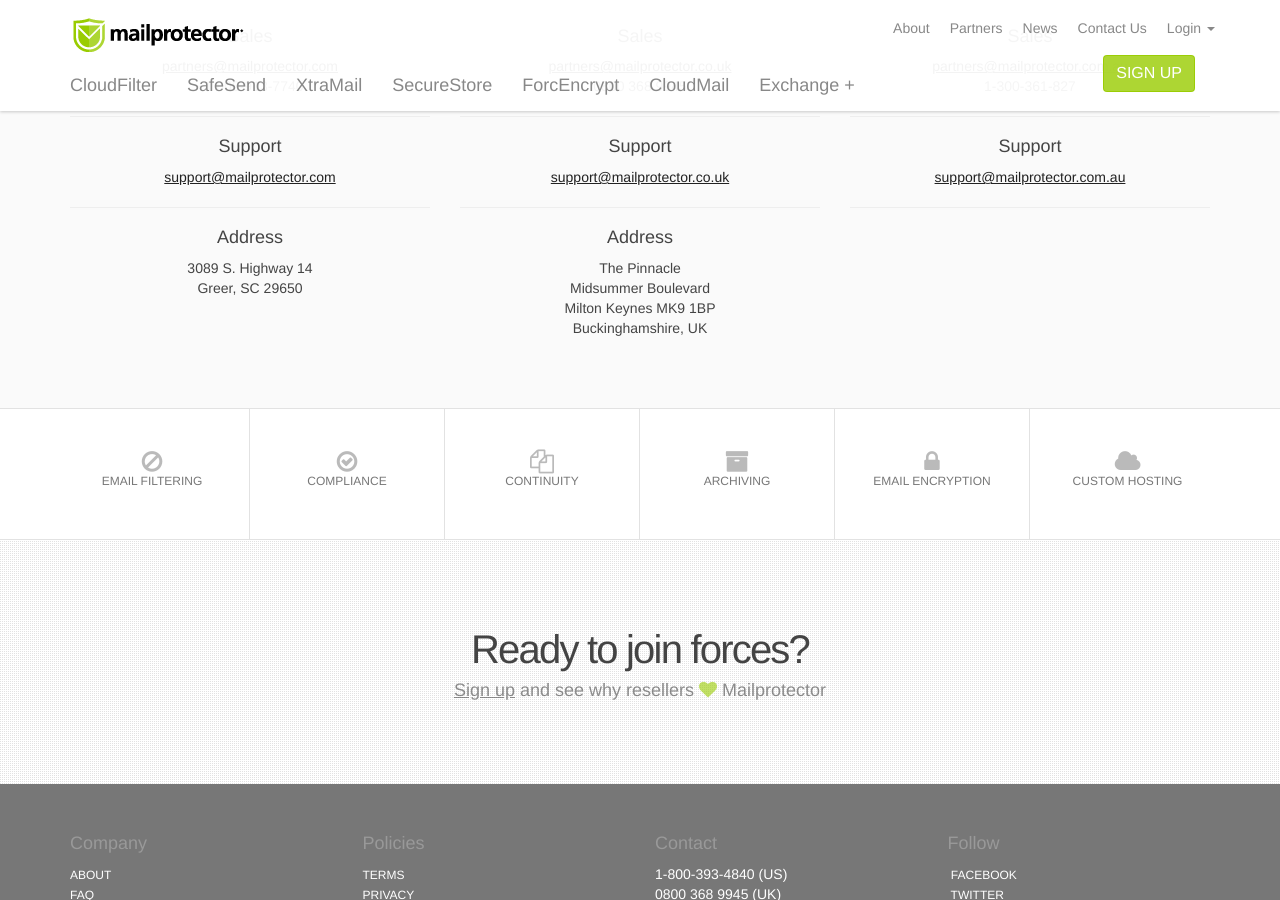
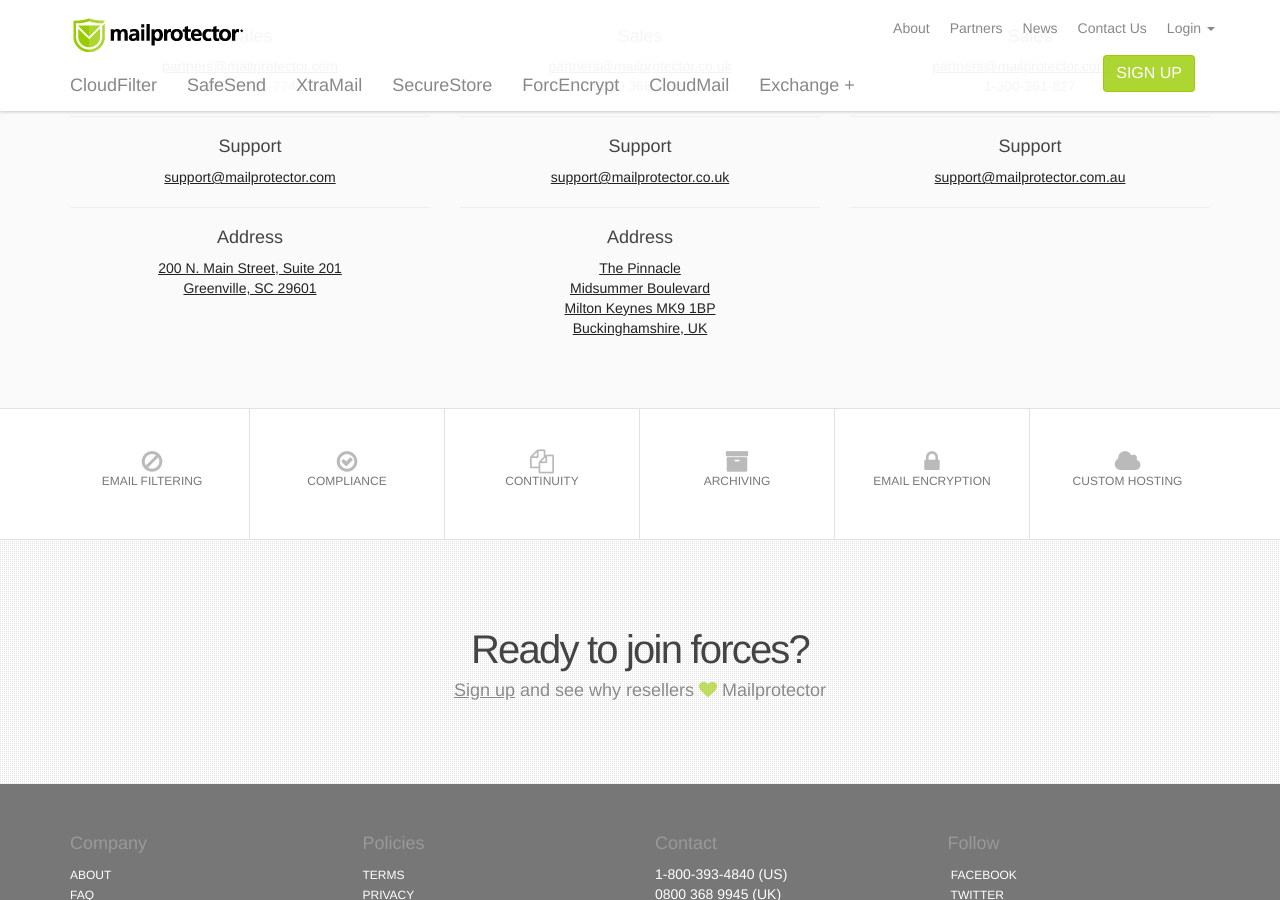
Before and after one commit to virtualconnect/mailprotector.com, a Jekyll site: the page built from contact/index.html, in a window 1280 px wide and 900 px high, scrolled down 668 px. Built offline with Jekyll 4.4.1, drawn with Linux system fonts in a browser that asks for light colours; nearby versions of some CDN libraries; some web fonts are replaced.

Commit message:
Address update and PD link
Added partner desk link to the top login nav, and also updated our
physical address in several places.

```diff
--- a/_includes/header.html
+++ b/_includes/header.html
@@ -19,6 +19,7 @@
                     <a href="#" class="dropdown-toggle" data-toggle="dropdown">Login <b class="caret"></b></a>
                     <ul class="dropdown-menu">
                         <li><a href="https://console.mailprotector.com">Console</a></li>
+						<li><a href="https://console.mailprotector.com/partners">Partner Desk</a></li>
                         <li><a href="https://cloudmail.mailprotector.com">CloudMail</a></li>
                         <li><a href="https://xtramail.mailprotector.com">XtraMail</a></li>
                     </ul>
--- a/_includes/post-footer.html
+++ b/_includes/post-footer.html
@@ -6,8 +6,8 @@
 			<i class="fa fa-user"></i> <b>Amy Wright</b><br>
 			+ 1-864-288-9595<br>
 			Mailprotector<br>
-			3089 South Highway 14<br>
-			Greer, SC 20960
+			200 N. Main Street, Suite 201<br>
+			Greenville, SC 29601
 		</p>
 	</div>
 
--- a/contact/index.html
+++ b/contact/index.html
@@ -41,7 +41,7 @@ body_class: contact
                                <hr>
                 <h4 class="text-center">Address</h4>
                 <ul class="list-unstyled text-center">
-                <li>3089 S. Highway 14<br>Greer, SC 29650</li>
+                <li><a href="https://goo.gl/maps/aihtr" target="_blank" class="underline">200 N. Main Street, Suite 201<br>Greenville, SC 29601</a></li>
                 </ul>
 
             </div>
@@ -69,10 +69,10 @@ body_class: contact
                 <h4 class="text-center">Address</h4>
                 <ul class="list-unstyled text-center">
                     <li>
-                        The Pinnacle<br>
+                        <a href="https://goo.gl/maps/crufl" target=_blank" class="underline">The Pinnacle<br>
                         Midsummer Boulevard<br>
                         Milton Keynes MK9 1BP<br>
-                        Buckinghamshire, UK<br>
+                        Buckinghamshire, UK<br></a>
                     </li>
                 </ul>
             </div>
--- a/privacy/index.html
+++ b/privacy/index.html
@@ -72,7 +72,7 @@ body_class: cloudfilter
 
 
                 <h4>If you have a grievance</h4>
-                <p>We are posting this Policy in an effort to be a good web citizen. If you have a grievance with us, please bring it to our attention at privacy@virtualconnect.net. Or write to: VirtualConnect Technologies, Inc., 3089 South Highway 14, Greer, South Carolina 29650.</p>
+                <p>We are posting this Policy in an effort to be a good web citizen. If you have a grievance with us, please bring it to our attention at privacy@virtualconnect.net. Or write to: VirtualConnect Technologies, Inc., 200 N. Main Street, Suite 201 Greenville, SC 29601.</p>
             </div>
         </div>
     </div>
--- a/terms/index.html
+++ b/terms/index.html
@@ -162,8 +162,8 @@ title: Legal Terms - Mailprotector&reg;
                 <strong>Mail:</strong><br>
             VirtualConnect Technologies, Inc.<br>
             ATTN: COPYRIGHT INQUIRIES<br>
-            3089 S. Hwy 14
-            Greer, SC 29650
+			200 N. Main Street, Suite 201<br>
+			Greenville, SC 29601
             </p>
             <p class="col-md-4">
             <strong>Phone:</strong><br>
```
